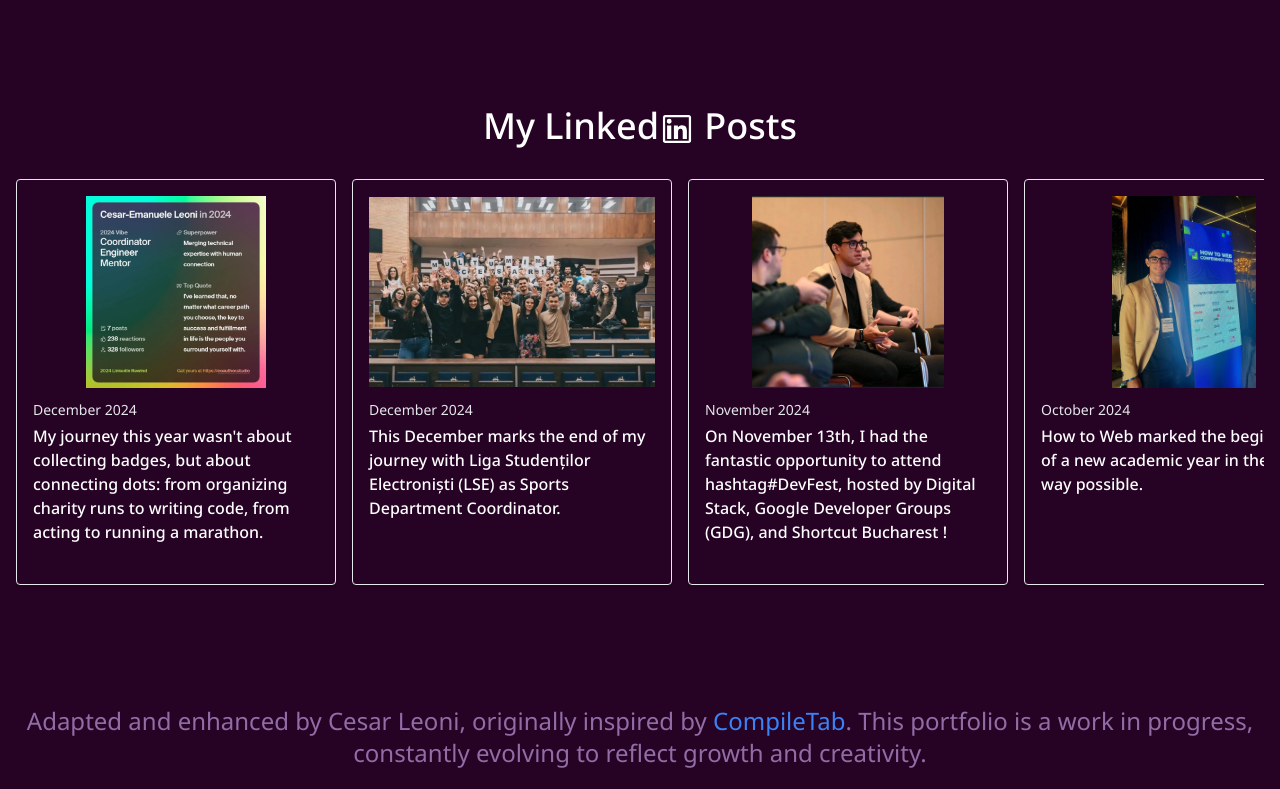
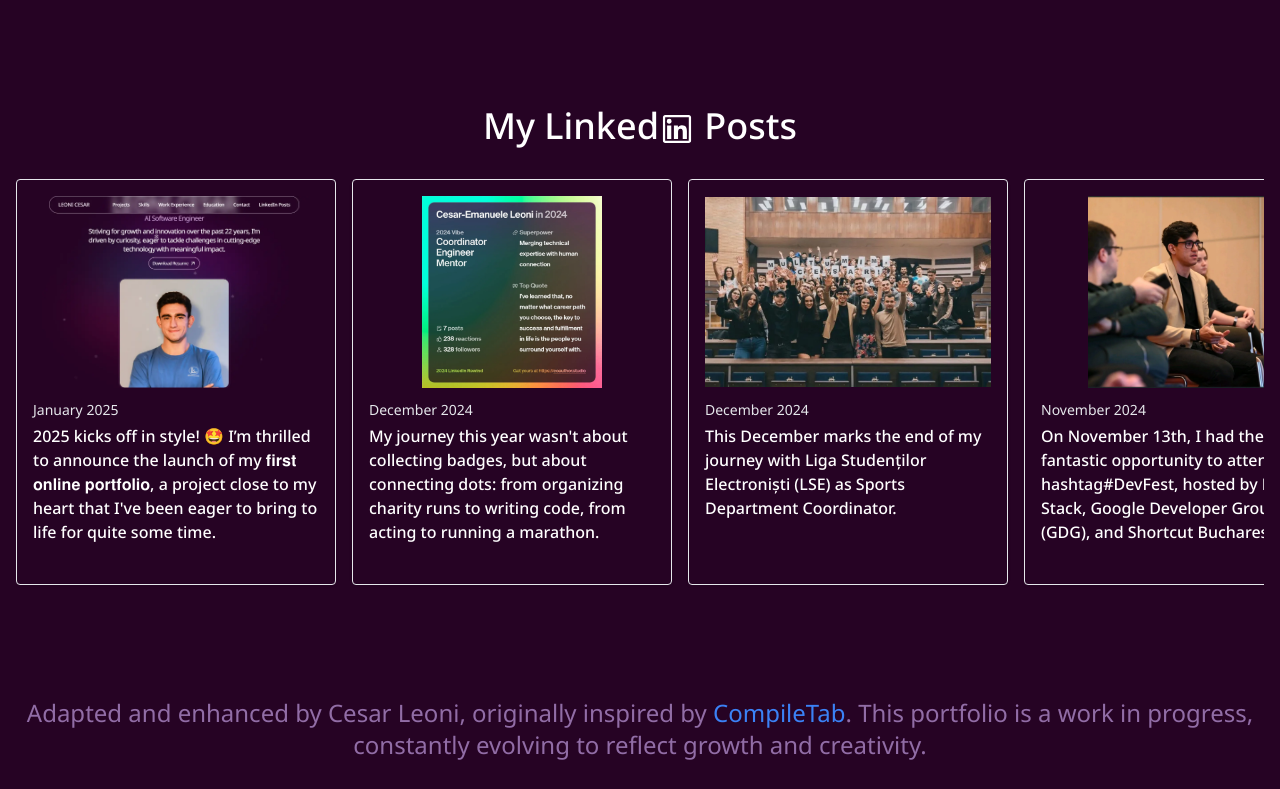
Before and after one commit to CesarLeoni/Leoni-Cesar-Portfolio, a React (Vite) app: page / in a window 1280 px wide. Shown: the part 5210-5999 px from the top of the page. Built offline with nearby package versions, Linux system fonts and the light colour scheme; no server answers.

Commit message:
added portfolio post from linkedin

```diff
--- a/src/components/LinkedInPosts.jsx
+++ b/src/components/LinkedInPosts.jsx
@@ -15,7 +15,7 @@ const LinkedInPosts = () => {
 
         {/* Container for the scrollable posts */}
         <div className="flex justify-center">
-          <div className="overflow-x-auto lg:scrollbar-visible pb-4">
+          <div className="overflow-x-auto lg:scrollbar-visible pb-2">
             <div className="flex space-x-4 items-stretch">
               {LINKEDIN_POSTS.map((post, index) => (
                 <a
--- a/src/constants/index.jsx
+++ b/src/constants/index.jsx
@@ -6,6 +6,7 @@ import project5 from "/assets/project5.webp";
 import project6 from "/assets/site_preview.webp";
 import personImage from "/assets/testimonial.webp";
 
+import linkedin6 from "/assets/site_preview.webp";
 import linkedin5 from "/assets/linkedin5.webp";
 import linkedin4 from "/assets/linkedin4.webp";
 import linkedin3 from "/assets/linkedin3.webp";
@@ -38,6 +39,13 @@ export const NAVIGATION_LINKS = [
 
 // Manually provide an array of post links (this could be in your index.jsx)
 export const LINKEDIN_POSTS = [
+
+  {
+    link:"https://www.linkedin.com/posts/cesarleoni29_leoni-cesar-online-portfolio-activity-7282659546043441153--iAG",
+    image:linkedin6,
+    text:"2025 kicks off in style! 🤩 I’m thrilled to announce the launch of my 𝐟𝐢𝐫𝐬𝐭 𝐨𝐧𝐥𝐢𝐧𝐞 𝐩𝐨𝐫𝐭𝐟𝐨𝐥𝐢𝐨, a project close to my heart that I've been eager to bring to life for quite some time.",
+    date:"January 2025"
+  },
 
 {
   link:"https://www.linkedin.com/posts/cesarleoni29_linkedinrewind-2024wrapped-aiengineering-activity-7279932610749906944-GnIR",
```
